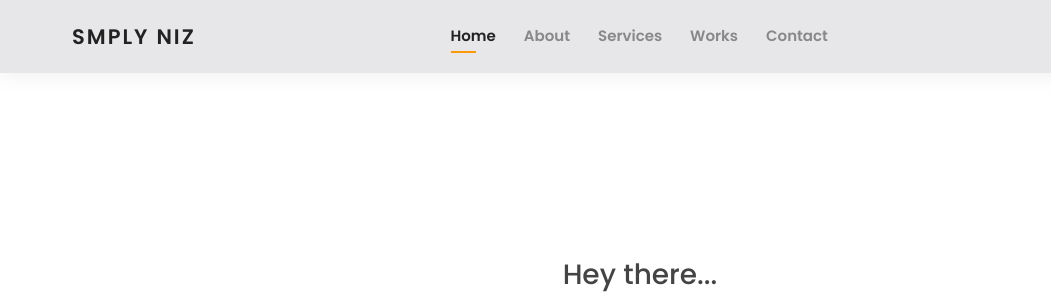
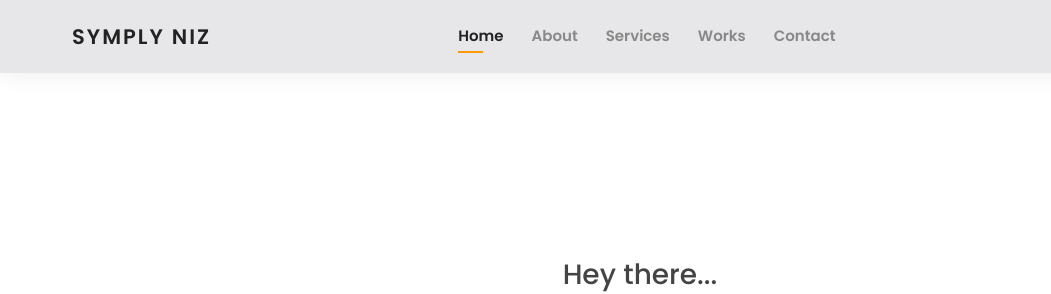
Before and after one commit to ndiambieiris/designs, a plain HTML site: page index.html in a window 1280 px wide. Shown: the top 294 px of the page, 0-1051 px from the left. Drawn offline with Linux system fonts and the light colour scheme.

```diff
--- a/index.html
+++ b/index.html
@@ -35,7 +35,7 @@
   <header id="header" class="fixed-top">
     <div class="container-fluid d-flex justify-content-between align-items-center">
 
-      <h1 class="logo me-auto me-lg-0"><a href="index.html">Smply Niz</a></h1>
+      <h1 class="logo me-auto me-lg-0"><a href="index.html">Symply Niz</a></h1>
 
       <nav id="navbar" class="navbar order-last order-lg-0">
         <ul>
```
